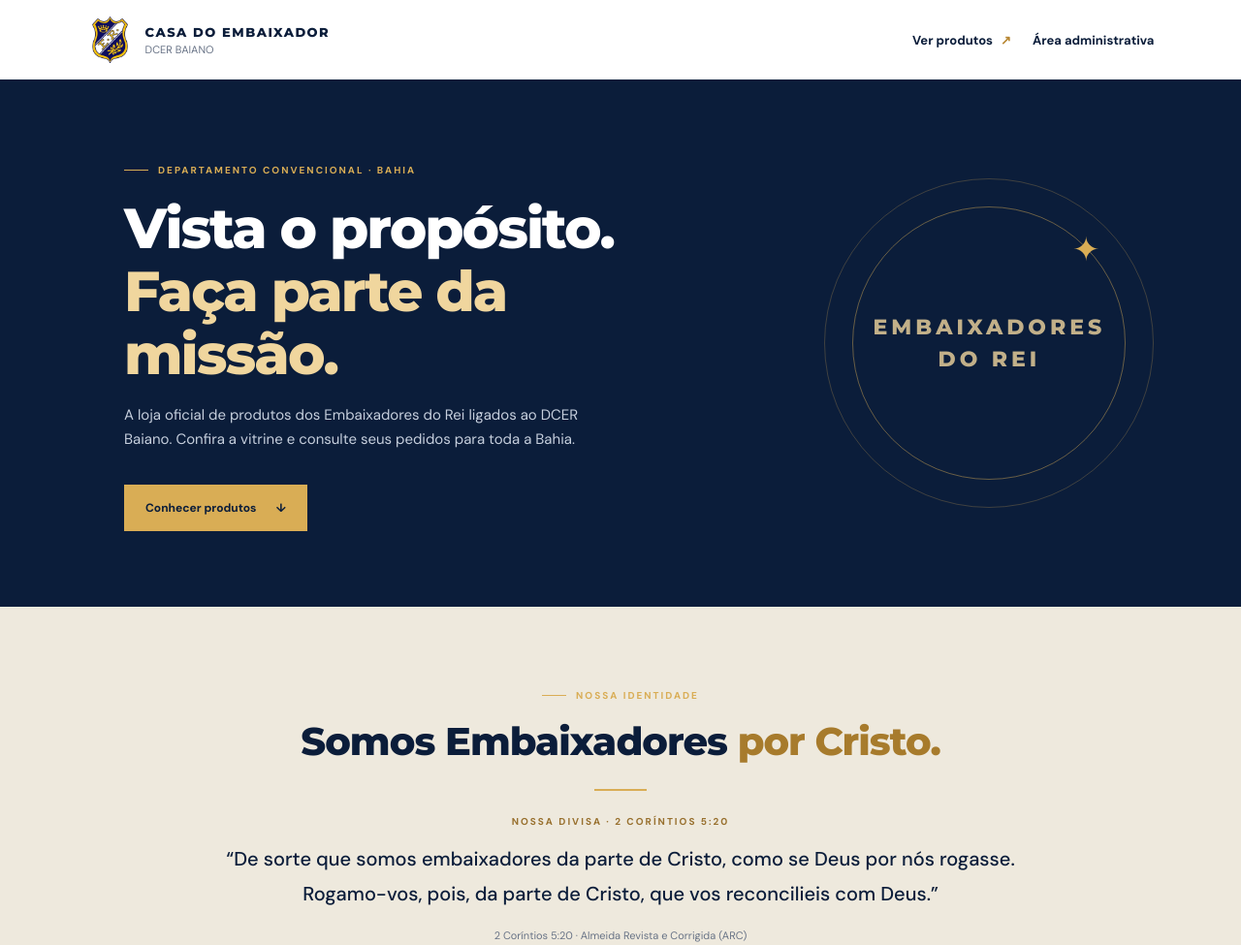
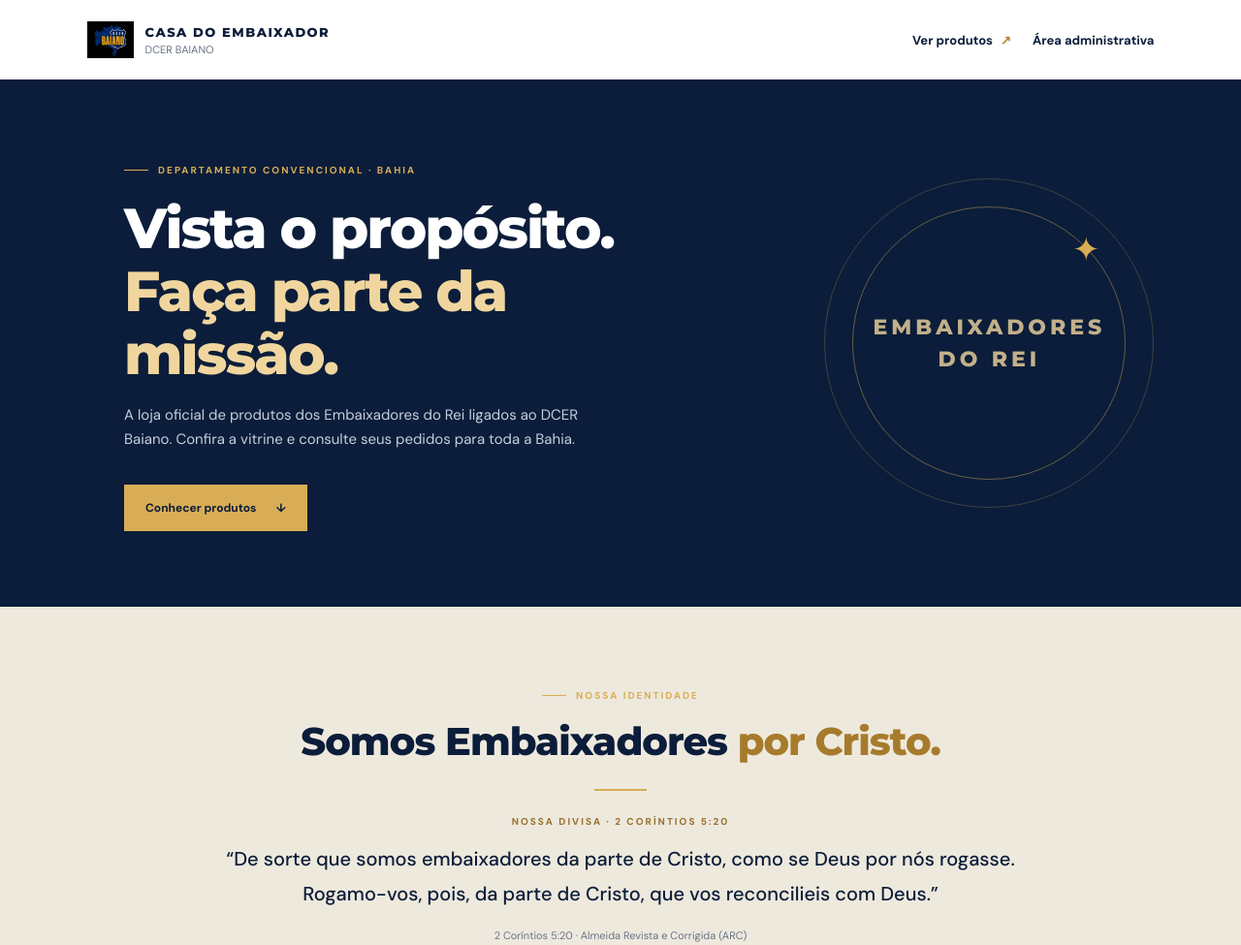
Before and after one commit to manelteixeira/loja-er., a plain HTML site: page index.html in a window 1280 px wide. Shown: the top 975 px of the page at 97% size. Drawn offline with Linux system fonts and the light colour scheme; a script that the page names is missing.

Commit message:
Usa a logo oficial do DCER Baiano no cabeçalho

```diff
--- a/index.html
+++ b/index.html
@@ -15,7 +15,7 @@
 <body>
   <header class="site-header">
     <a class="brand" href="#inicio" aria-label="Casa do Embaixador - início">
-      <img class="brand-logo" src="assets/img/logo-dcer.webp" alt="Emblema dos Embaixadores do Rei">
+      <img class="brand-logo" src="assets/img/logo-dcer-baiano.jpg" alt="Logo oficial do DCER Baiano">
       <span class="brand-copy"><strong>CASA DO EMBAIXADOR</strong><small>DCER BAIANO</small></span>
     </a>
     <nav class="header-nav"><a class="header-link" href="#produtos">Ver produtos <span aria-hidden="true">↗</span></a><a class="header-link" href="admin.html">Área administrativa</a></nav>
```
